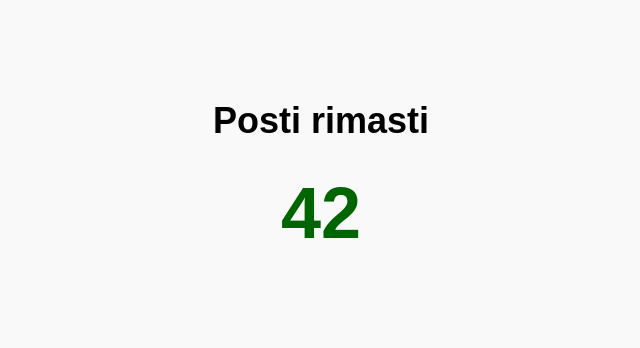
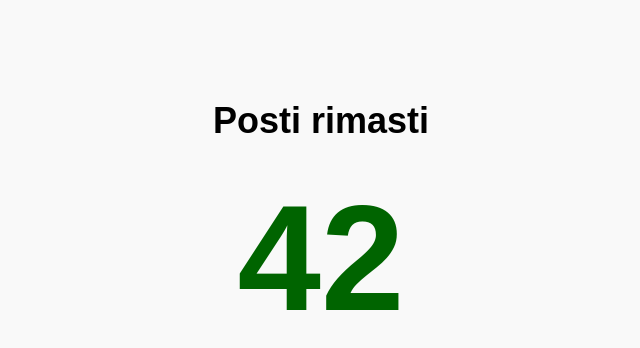
Before and after one commit to zambox-97/capodanno-in-baita.it, a plain HTML site: page index.html in a window 1280 px wide. Shown: the whole page, without its empty margins (319-959 px from the left). Drawn offline with Linux system fonts and the light colour scheme.

Commit message:
index.html

```diff
--- a/index.html
+++ b/index.html
@@ -11,7 +11,7 @@
       background: #f9f9f9;
     }
     h1 { font-size: 36px; margin-bottom: 30px; }
-    .counter { font-size: 72px; font-weight: bold; color: darkgreen; }
+    .counter { font-size: 150px; font-weight: bold; color: darkgreen; }
   </style>
 </head>
 <body>
```
